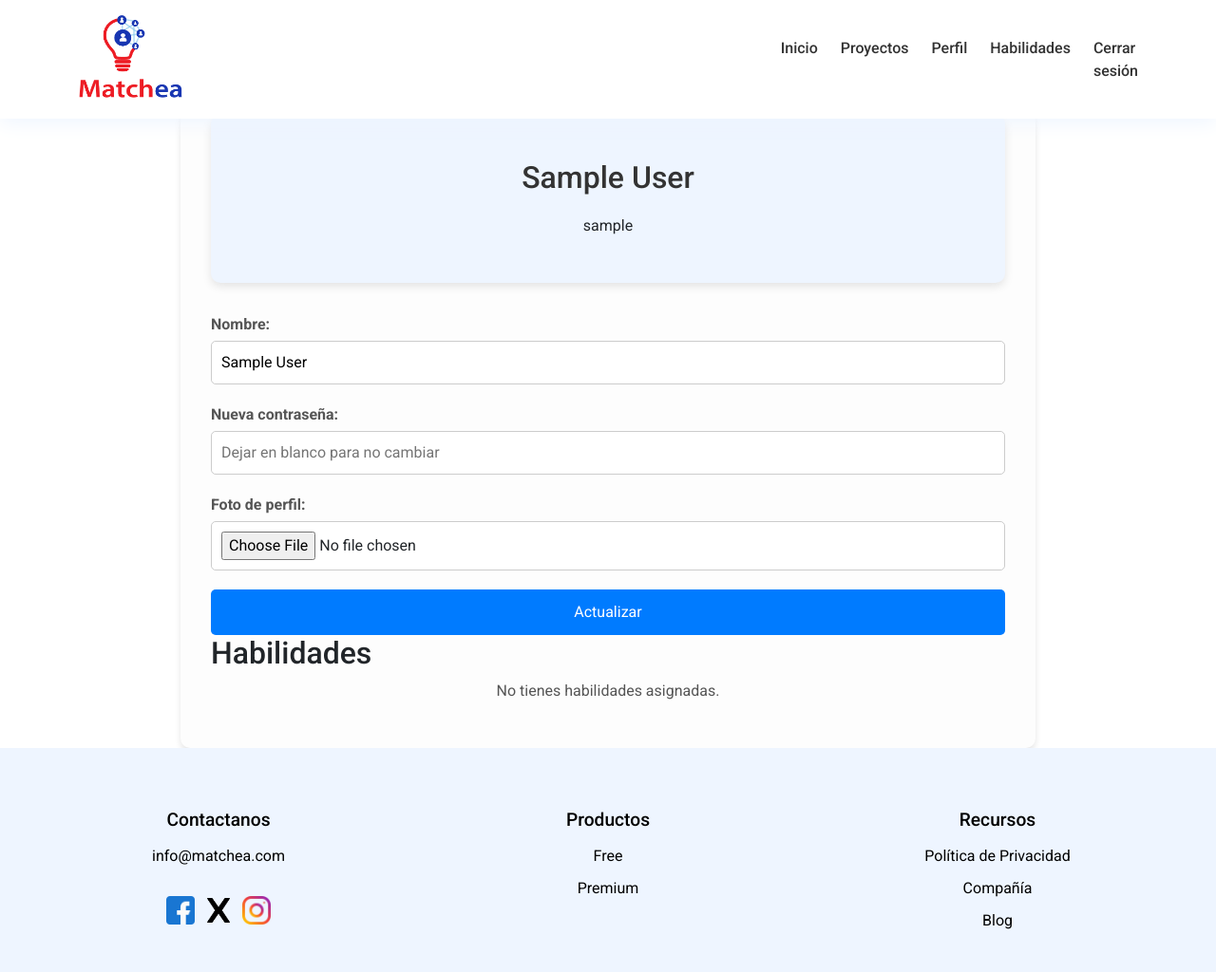
After one commit to luizanghel/Matchea, a PHP site: page /perfil.php in a window 1280 px wide. The commit adds this page. Shown: the whole page at 95% size. Run offline with PHP 8.4, Linux system fonts and the light colour scheme; the visitor is signed in with stand-in values (Sample User, id 1); data that the repository does not hold is empty.

Commit message:
perfil - modficar perfil- falta gestionar las fotos que se suba una y se borre la anterior

```diff
--- a/css/styles_2.css
+++ b/css/styles_2.css
@@ -938,3 +938,162 @@ footer {
         padding: 1.5rem;
     }
 }
+
+/* PErfil */
+/* Estilos para el contenedor principal */
+.profile-container {
+    max-width: 900px;
+    margin: 0 auto;
+    padding: 20px;
+    background-color: #fdfdfd;
+    border-radius: 10px;
+    box-shadow: 0px 4px 6px rgba(0, 0, 0, 0.1);
+}
+
+/* Títulos del perfil */
+.dashboardintro h1 {
+    font-size: 2rem;
+    text-align: center;
+    color: #333;
+    margin-bottom: 20px;
+}
+
+/* Formulario de perfil */
+.form-perfil {
+    display: flex;
+    flex-direction: column;
+    gap: 20px;
+}
+
+.form-group {
+    display: flex;
+    flex-direction: column;
+    gap: 5px;
+}
+
+.form-group label {
+    font-size: 1rem;
+    font-weight: bold;
+    color: #555;
+}
+
+.form-group input[type="text"],
+.form-group input[type="password"],
+.form-group input[type="file"] {
+    padding: 10px;
+    font-size: 1rem;
+    border: 1px solid #ccc;
+    border-radius: 5px;
+    background-color: #fff;
+}
+
+.form-group input[type="text"]:focus,
+.form-group input[type="password"]:focus,
+.form-group input[type="file"]:focus {
+    border-color: #007bff;
+    outline: none;
+    box-shadow: 0 0 4px rgba(0, 123, 255, 0.5);
+}
+
+/* Botón de actualizar */
+.btn-actualizar {
+    padding: 12px 20px;
+    font-size: 1rem;
+    color: #fff;
+    background-color: #007bff;
+    border: none;
+    border-radius: 5px;
+    cursor: pointer;
+    transition: background-color 0.3s ease;
+}
+
+.btn-actualizar:hover {
+    background-color: #0056b3;
+}
+
+/* Foto de perfil */
+.foto-perfil {
+    max-width: 150px;
+    max-height: 150px;
+    border-radius: 50%;
+    box-shadow: 0 2px 4px rgba(0, 0, 0, 0.1);
+}
+
+/* Lista de habilidades */
+.lista-habilidades {
+    list-style: none;
+    padding: 0;
+    margin-top: 20px;
+}
+
+.lista-habilidades li {
+    font-size: 1rem;
+    background-color: #f8f9fa;
+    border: 1px solid #e0e0e0;
+    padding: 10px;
+    margin-bottom: 10px;
+    border-radius: 5px;
+    text-align: center;
+}
+
+/* Texto en caso de no tener habilidades */
+.profile-container p {
+    font-size: 1rem;
+    color: #555;
+    text-align: center;
+}
+
+/* Estilos responsivos */
+@media (max-width: 768px) {
+    .profile-container {
+        padding: 15px;
+    }
+
+    .dashboardintro h1 {
+        font-size: 1.5rem;
+    }
+
+    .form-perfil {
+        gap: 15px;
+    }
+
+    .btn-actualizar {
+        font-size: 0.9rem;
+        padding: 10px;
+    }
+
+    .foto-perfil {
+        max-width: 120px;
+        max-height: 120px;
+    }
+
+    .lista-habilidades li {
+        font-size: 0.9rem;
+        padding: 8px;
+    }
+}
+
+@media (max-width: 480px) {
+    .dashboardintro h1 {
+        font-size: 1.2rem;
+    }
+
+    .form-perfil {
+        gap: 10px;
+    }
+
+    .btn-actualizar {
+        font-size: 0.8rem;
+        padding: 8px;
+    }
+
+    .foto-perfil {
+        max-width: 100px;
+        max-height: 100px;
+    }
+
+    .lista-habilidades li {
+        font-size: 0.8rem;
+        padding: 6px;
+    }
+}
--- /dev/null
+++ b/perfil.php
@@ -0,0 +1,97 @@
+<?php
+session_start();
+require 'connection.php'; // Asegúrate de que este archivo está en la ruta correcta.
+
+// Verifica si el usuario está logueado
+if (!isset($_SESSION['usuario_id'])) {
+    header("Location: ../index.php");
+    exit;
+}
+
+// Obtén el ID del usuario desde la sesión
+$user_id = $_SESSION['usuario_id'];
+
+// Obtén los datos del usuario desde la tabla `usuarios`
+$query_user = "SELECT * FROM usuarios WHERE id = :id";
+$stmt_user = $conn->prepare($query_user);
+$stmt_user->bindParam(':id', $user_id, PDO::PARAM_INT);
+$stmt_user->execute();
+$user = $stmt_user->fetch(PDO::FETCH_ASSOC);
+
+if (!$user) {
+    header("Location: ../index.php");
+    exit;
+}
+
+// Obtén las habilidades asociadas al usuario desde la tabla `usuario_habilidades`
+$query_habilidades = "SELECT habilidades.id, habilidades.nombre
+                      FROM habilidades
+                      INNER JOIN usuario_habilidades ON habilidades.id = usuario_habilidades.habilidad_id
+                      WHERE usuario_habilidades.usuario_id = :usuario_id";
+$stmt_habilidades = $conn->prepare($query_habilidades);
+$stmt_habilidades->bindParam(':usuario_id', $user_id, PDO::PARAM_INT);
+$stmt_habilidades->execute();
+$habilidades = $stmt_habilidades->fetchAll(PDO::FETCH_ASSOC);
+?>
+
+<!DOCTYPE html>
+<html lang="es">
+<head>
+    <meta charset="UTF-8">
+    <meta name="viewport" content="width=device-width, initial-scale=1.0">
+    <title>Perfil de Usuario</title>
+    <link rel="stylesheet" href="css/styles_2.css">
+    <link href="https://cdnjs.cloudflare.com/ajax/libs/font-awesome/5.15.4/css/all.min.css" rel="stylesheet">
+    <link href="https://cdn.jsdelivr.net/npm/bootstrap@5.3.0/dist/css/bootstrap.min.css" rel="stylesheet">
+    <script src="https://cdn.jsdelivr.net/npm/bootstrap@5.3.0/dist/js/bootstrap.bundle.min.js"></script>
+</head>
+<body>
+    <?php include 'php/dashboard_header.php'; ?>
+
+    <main>
+        <section id="dashboard" class="profile-container">
+            <div class="dashboardintro">
+                    <?php if (!empty($user['foto'])): ?>
+                        <img src="/Matchea/uploads/profile_pictures/<?php echo htmlspecialchars($user['foto']); ?>" alt="Foto de perfil" class="foto-perfil">
+                    <?php endif; ?>
+                <h1><?php echo htmlspecialchars($user['nombre']); ?></h1>
+                <?php echo htmlspecialchars($user['usuario']); ?>
+            </div>
+
+
+            <form action="./php/update_profile.php" method="POST" enctype="multipart/form-data" class="form-perfil">
+                <div class="form-group">
+                    <label for="nombre">Nombre:</label>
+                    <input type="text" id="nombre" name="nombre" value="<?php echo htmlspecialchars($user['nombre']); ?>" required>
+                </div>
+
+                <div class="form-group">
+                    <label for="password">Nueva contraseña:</label>
+                    <input type="password" id="password" name="password" placeholder="Dejar en blanco para no cambiar">
+                </div>
+
+                <div class="form-group">
+                    <label for="foto">Foto de perfil:</label>
+                    <input type="file" id="foto" name="foto">
+
+                </div>
+
+                <button type="submit" class="btn-actualizar">Actualizar</button>
+            </form>
+
+            <h2>Habilidades</h2>
+            <?php if (!empty($habilidades)): ?>
+                <ul class="lista-habilidades">
+                    <?php foreach ($habilidades as $habilidad): ?>
+                        <li><?php echo htmlspecialchars($habilidad['nombre']); ?></li>
+                    <?php endforeach; ?>
+                </ul>
+            <?php else: ?>
+                <p>No tienes habilidades asignadas.</p>
+            <?php endif; ?>
+        </section>
+    </main>
+
+    <?php include 'php/footer.php'; ?>
+</body>
+</html>
```
Also changed, not shown: php/update_profile.php (added, +64 -0 lines), uploads/.htaccess (added), uploads/profile_pictures/673eb6f706905_xxxxx.jpg (added), uploads/profile_pictures/673eb70db465d_xxxxx.jpg (added), 2 other files.
